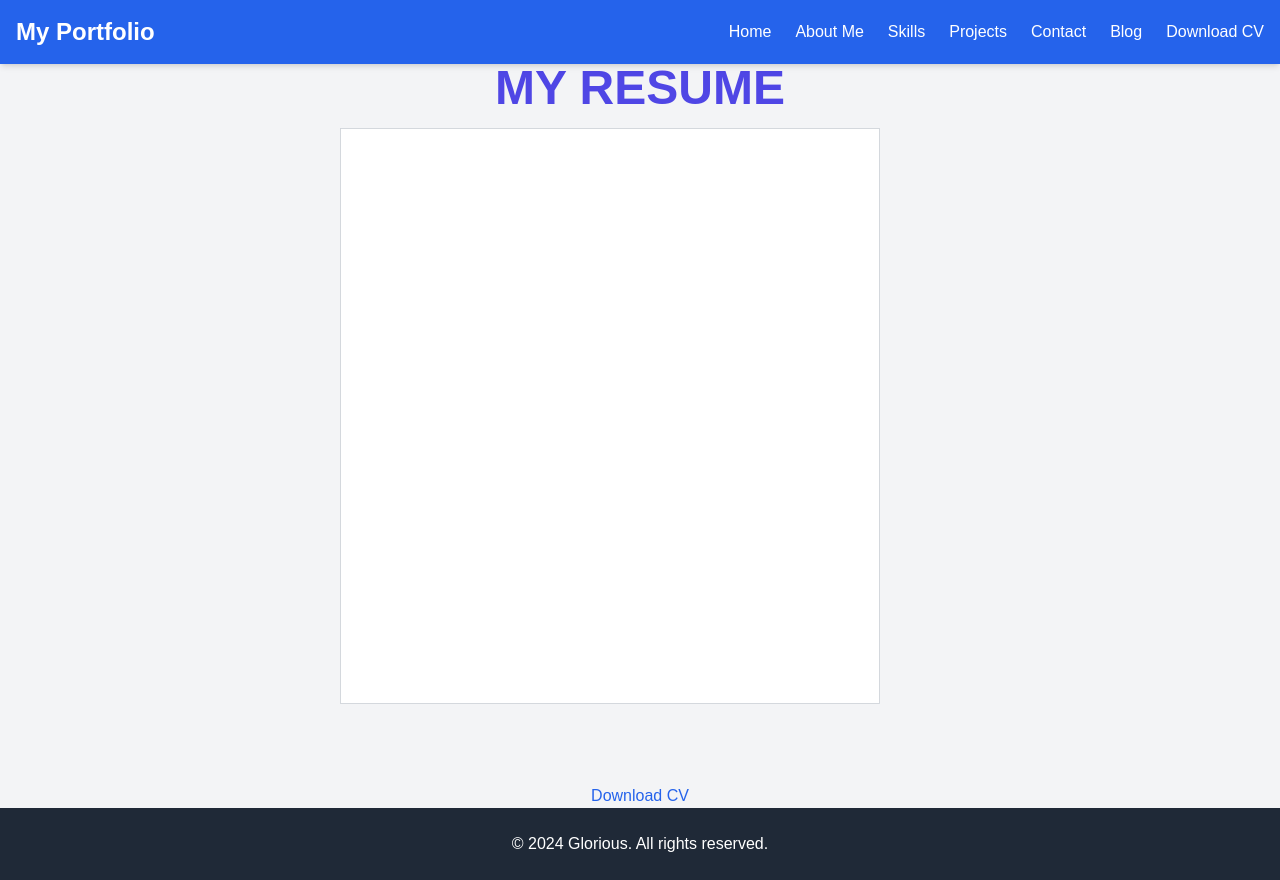
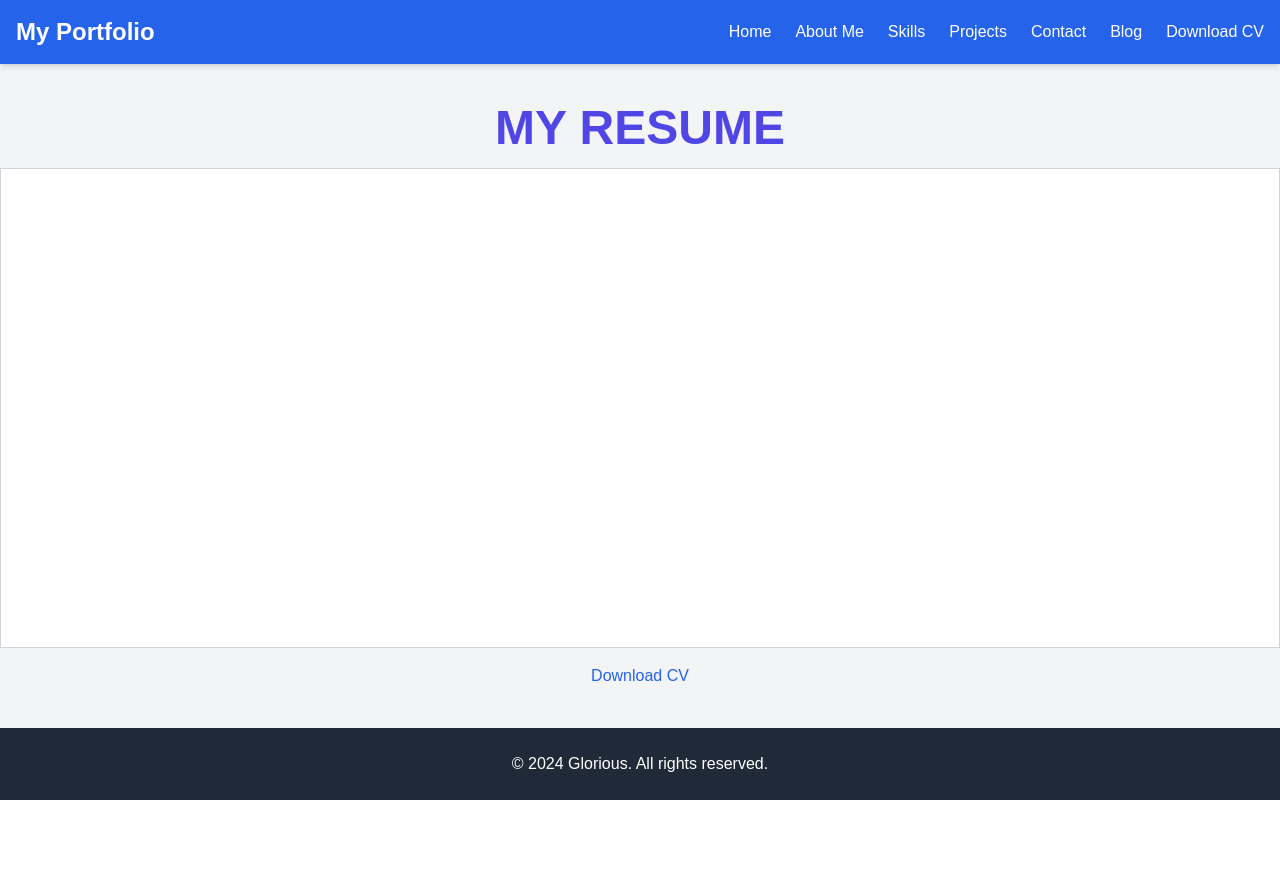
Before and after one commit to gloriousnetworker/gloriouslive, a Next.js app: page /cv in a window 1280 px wide. After the commit the page ends 800 px from the top, so only its background shows below. Built offline with nearby package versions, Linux system fonts and the light colour scheme.

Commit message:
Update on CV

```diff
--- a/src/pages/cv.tsx
+++ b/src/pages/cv.tsx
@@ -21,10 +21,8 @@ const CvPage = () => {
             style={{
               minHeight: '80vh',
               maxHeight: '80vh',
-              transform: 'scale(0.9)', // Scale down the iframe for small screens
-              transformOrigin: 'top left', // Ensures scaling occurs from the top-left corner
-              width: '100%', // Full width for mobile devices
-              maxWidth: '600px', // Maximum width for larger screens
+              zoom: '0.75', // Scales down the PDF on smaller screens
+              overflow: 'auto', // Enables scrolling within the iframe
             }}
           />
         </div>
@@ -42,15 +40,6 @@ const CvPage = () => {
       <footer className="py-6 bg-gray-800 text-white text-center">
         <p>&copy; {new Date().getFullYear()} Glorious. All rights reserved.</p>
       </footer>
-
-      {/* Custom styles for iPhone-like small screens */}
-      <style jsx>{`
-        @media only screen and (max-width: 375px) {
-          iframe {
-            transform: scale(0.8); /* Further scale down for smaller iPhone screens */
-          }
-        }
-      `}</style>
     </div>
   );
 };
```
